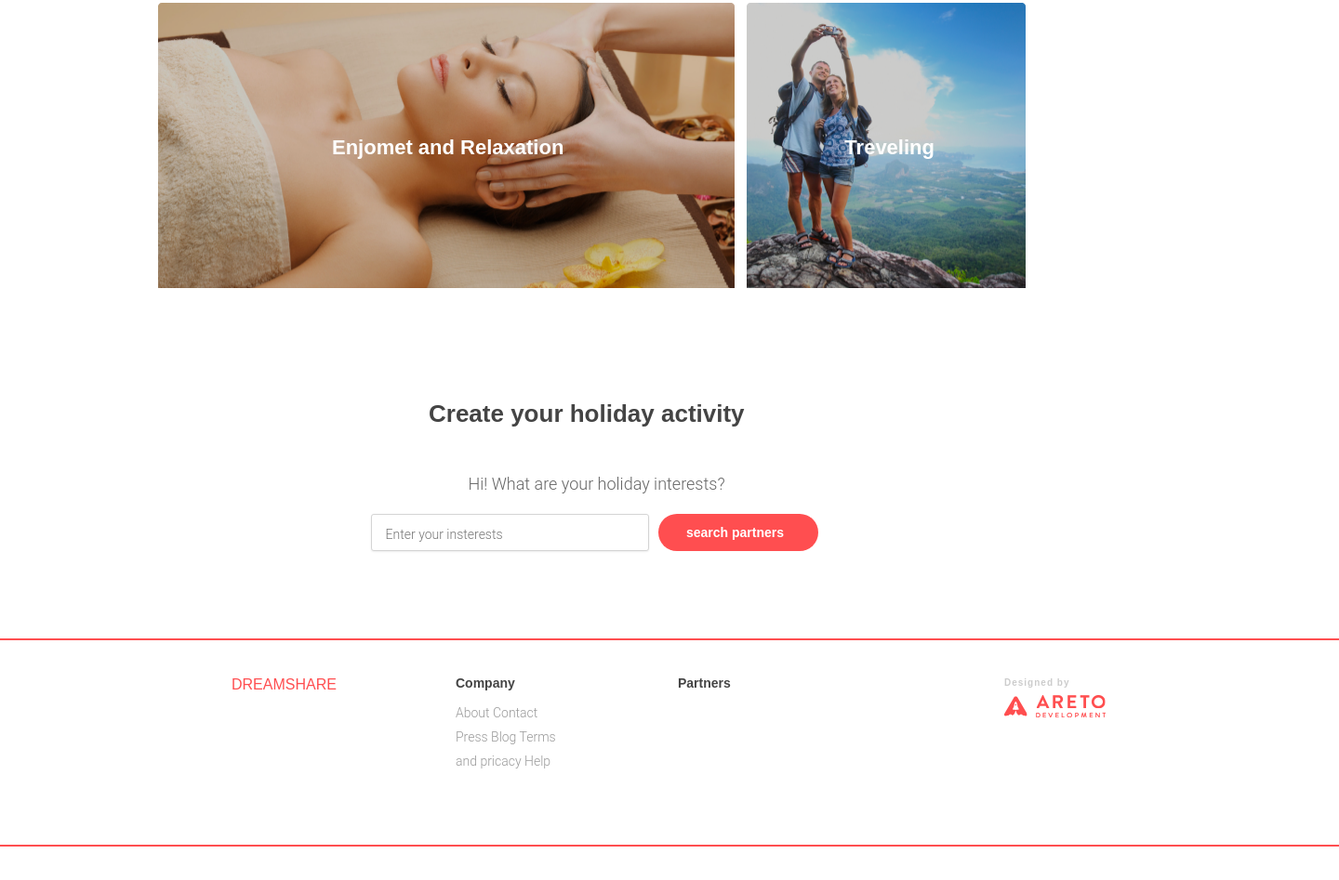
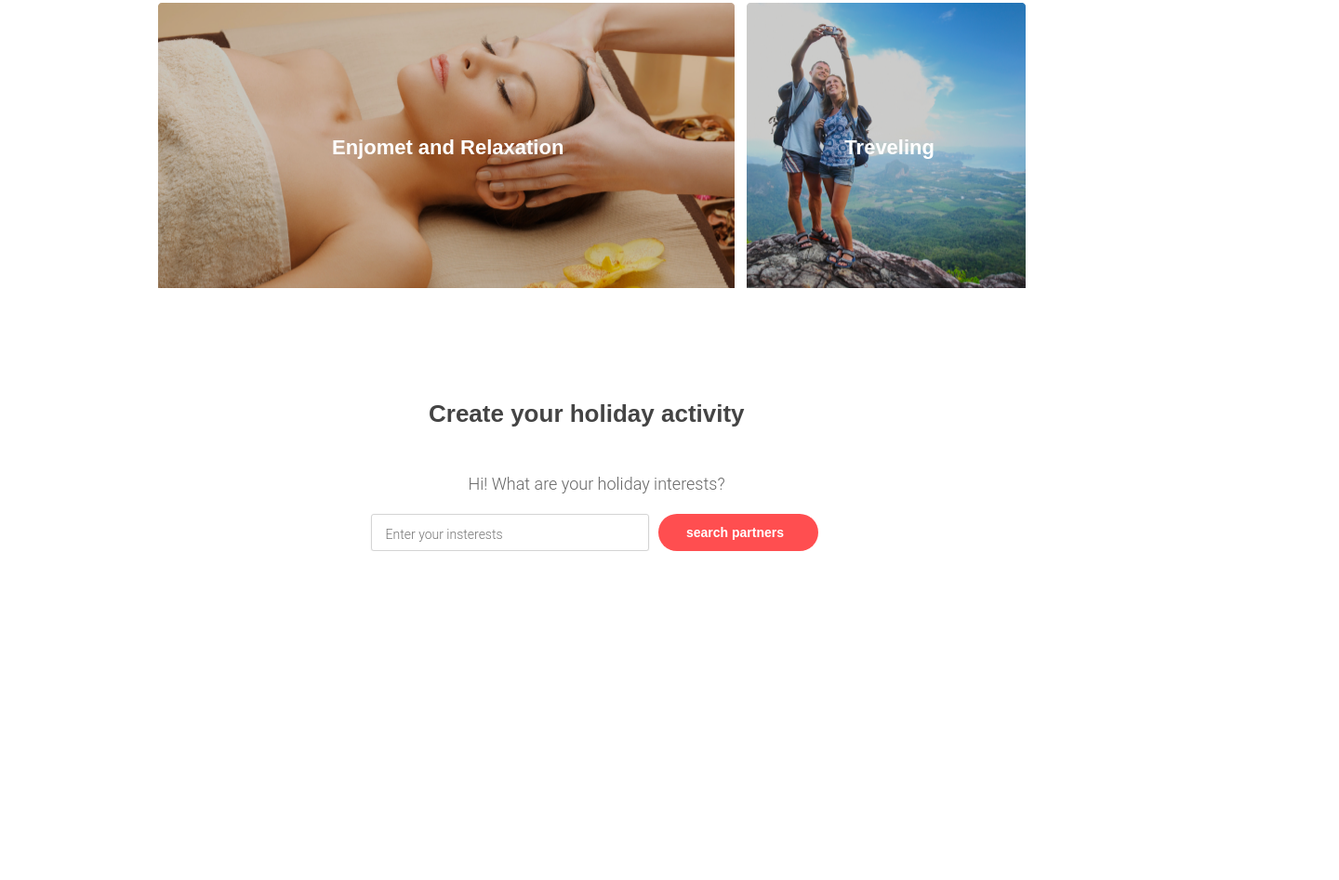
Before and after one commit to yaromoon/zd12.github.com, a plain HTML site: page index.html in a window 1280 px wide. Shown: the part 2492-3439 px from the top of the page at 93% size, 1440 px wide, since content can reach past the window. After the commit the page ends 3085 px from the top, so only its background shows below. Drawn offline with Linux system fonts and the light colour scheme; a web font is replaced by a local one.

Commit message:
Update index.html

```diff
--- a/index.html
+++ b/index.html
@@ -126,26 +126,6 @@
             <div class="fivered">search partners</div>
         </div>
     </section>
-    <div class="footer">
-        <div class="dream">DREAMSHARE</div>
-        <div class="comp">
-            <p class="lastzag">Company</p>
-            <div class="spisok">
-                <p class="pynkt">
-                    About
-                    Contact
-                    Press
-                    Blog
-                    Terms and pricacy
-                    Help</p>
-            </div>
-        </div>
-        <div class="part">Partners</div>
-        <div class="minlogo">
-            <div class="mini">Designed by</div>
-            <img src="./img/minilogo.png" alt="" class="lastt">
-        </div>
-    </div>
 
 </body>
 
```
